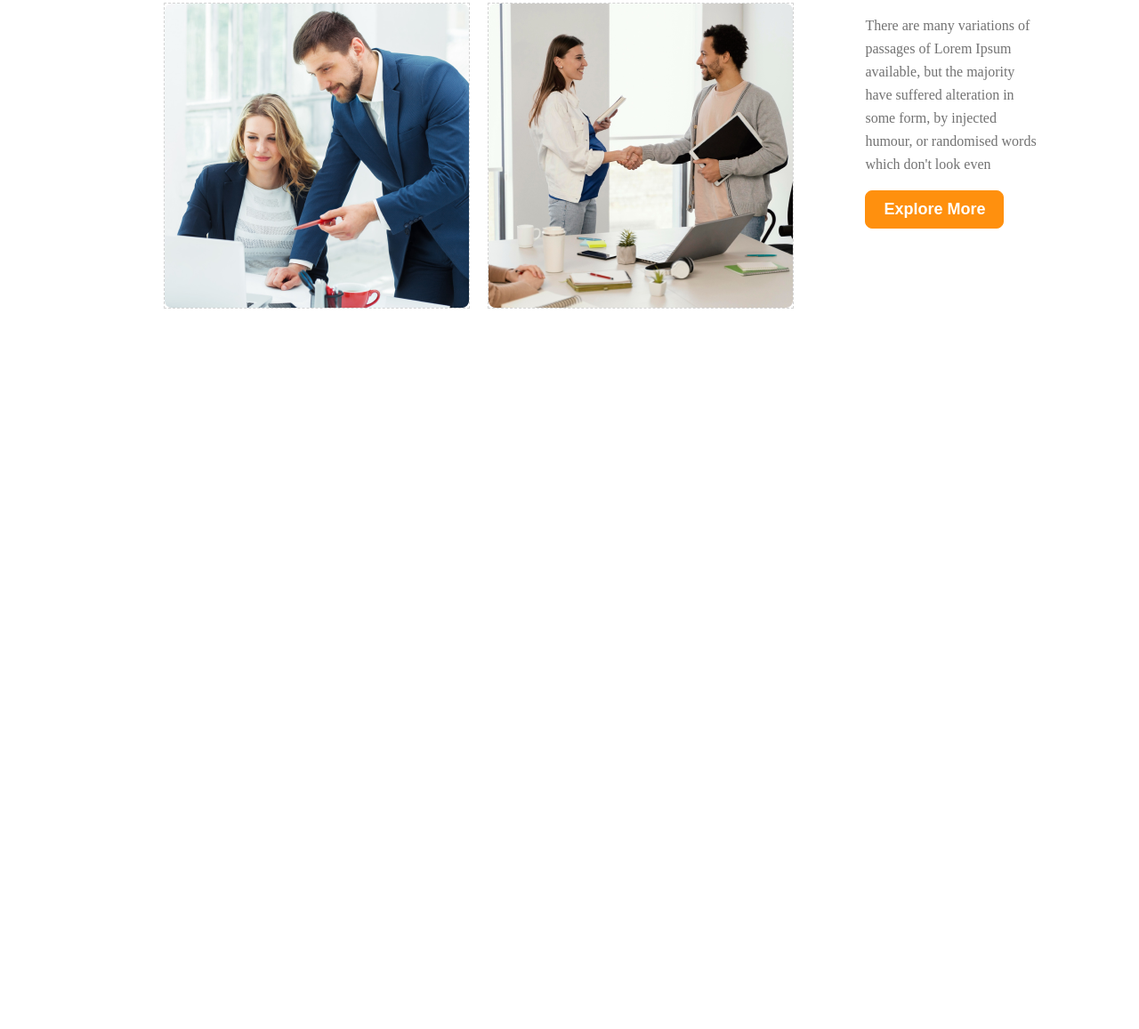
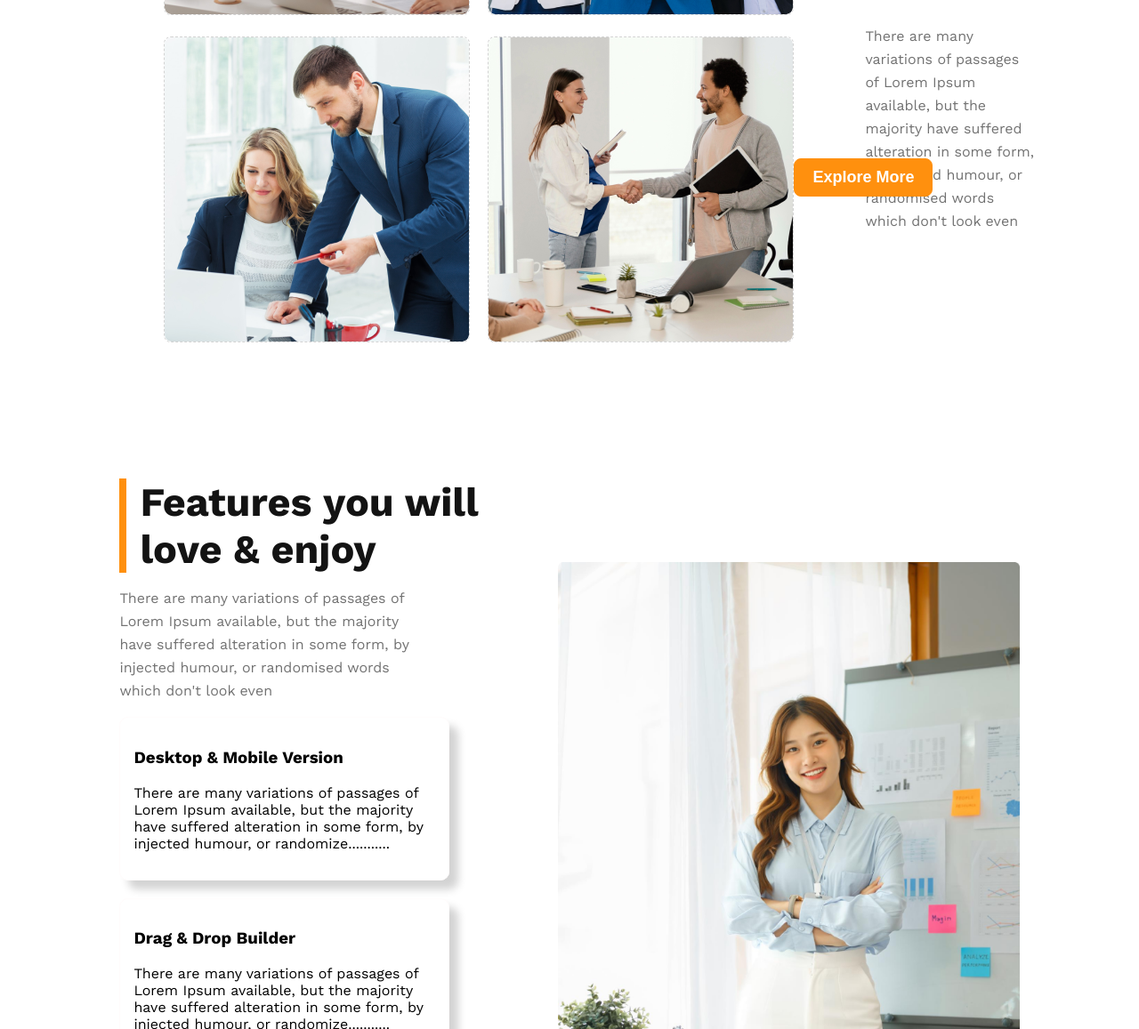
Before and after one commit to coderashik247/architect-website, a plain HTML site: page index.html in a window 1280 px wide. Shown: the part 1643-2800 px from the top of the page at 89% size. Before the commit the page ends 2002 px from the top, so only its background shows below. Drawn offline with nearby package versions, Linux system fonts and the light colour scheme.

Commit message:
experience section is added

```diff
--- a/index.html
+++ b/index.html
@@ -48,6 +48,7 @@
     <!-- Header Section start here -->
     <!-- Main Section start here  -->
     <main>
+        <!-- Features Section start here -->
         <section class="features-section">
             <div class="image-container">
                 <div>
@@ -69,6 +70,36 @@
                 <button class="btn">Explore More</button>
             </div>
         </section>
+
+        <!-- Experience Section start here -->
+        <section class="experience-section">
+            <div class="experience-content">
+                <h2 id="content-title">Features you will <br> love & enjoy</h2>
+                <p>There are many variations of passages of Lorem Ipsum available, but the majority have suffered alteration in some form, by injected humour, or randomised words which don't look even</p>
+
+                <div class="content-box">
+                    <h3>Desktop & Mobile Version</h3>
+                    <p>There are many variations of passages of Lorem Ipsum available, but the majority have suffered alteration in some form, by injected humour, or randomize...........</p>
+                </div>
+                <div class="content-box">
+                    <h3>Drag & Drop Builder</h3>
+                    <p>There are many variations of passages of Lorem Ipsum available, but the majority have suffered alteration in some form, by injected humour, or randomize...........</p>
+                </div>
+                <div class="content-box">
+                    <h3>Awesome Modern Design</h3>
+                    <p>There are many variations of passages of Lorem Ipsum available, but the majority have suffered alteration in some form, by injected humour, or randomize...........</p>
+                </div>
+                <div class="content-box">
+                    <h3>Super Easy to Edit</h3>
+                    <p>There are many variations of passages of Lorem Ipsum available, but the majority have suffered alteration in some form, by injected humour, or randomize...........</p>
+                </div>
+            </div>
+            <div class="experience-image">
+                <img src="./images/architect.png" alt="">
+                <button><span class="year-btn">10+ Year</span> <br> <span class="experience">Experience</span> </button>
+            </div>
+        </section>
+        <!-- Experience Section end here -->
     </main>
     <!-- Main Section start here  -->
 
--- a/styles/style.css
+++ b/styles/style.css
@@ -1,9 +1,14 @@
 /* Google Fonts */
 @import url('https://fonts.googleapis.com/css2?family=Work+Sans:ital,wght@0,100..900;1,100..900&display=swap');
 
+body {
+    font-family: "Work Sans", sans-serif;
+}
+
 /* Shared CSS style */
 nav,
-.features-section {
+.features-section,
+.experience-section {
     display: flex;
     justify-content: space-between;
     align-items: center;
@@ -11,7 +16,8 @@ nav,
 
 nav,
 .banner-section,
-.features-section {
+.features-section,
+.experience-section {
     width: 80%;
     margin: 0 auto;
 }
@@ -120,6 +126,7 @@ nav>div>ul>li>a:hover {
 
 .image-container img {
     border: 1px dashed lightgray;
+    border-radius: 8px;
 }
 
 .features-content {
@@ -133,11 +140,12 @@ nav>div>ul>li>a:hover {
     line-height: 53px;
 }
 
-.quick{
+.quick {
     color: rgb(164, 157, 157);
     font-weight: 400;
 }
-.features{
+
+.features {
     color: rgb(255, 144, 14);
 }
 
@@ -147,3 +155,61 @@ nav>div>ul>li>a:hover {
     font-weight: 400;
     line-height: 26px;
 }
+
+/*  Experience Section style here */
+.experience-section {
+    margin: 100px auto;
+    gap: 40px;
+    justify-content: space-between;
+}
+
+.experience-content>h2 {
+    color: rgb(19, 19, 19);
+    font-size: 45px;
+    font-weight: 700;
+    line-height: 53px;
+    margin-bottom: 0;
+}
+
+.experience-content>p {
+    width: 75%;
+    color: rgb(114, 114, 114);
+    font-size: 16px;
+    font-weight: 400;
+    line-height: 26px;
+}
+
+.content-box{
+    border: 1px solid rgb(255, 252, 252);
+    width: 75%;
+    padding: 15px;
+    box-shadow: 10px 10px 10px lightgray;
+    border-radius: 10px;
+    margin-bottom: 20px;
+}
+
+#content-title {
+    border-left: 8px solid rgb(255, 144, 14);
+    padding-left: 15px;
+}
+
+.experience-image>img {
+    height: 90vh;
+}
+
+button{
+    position: relative;
+    border-radius: 8px;
+    border: none;
+    background: rgb(255, 144, 14);
+    padding: 20px 15px;
+    left: -80px;
+    top: -100px;
+}
+.year-btn{
+    font-size: 60px;
+    font-weight: 600;
+}
+.experience{
+    font-size: 20px;
+}
```
